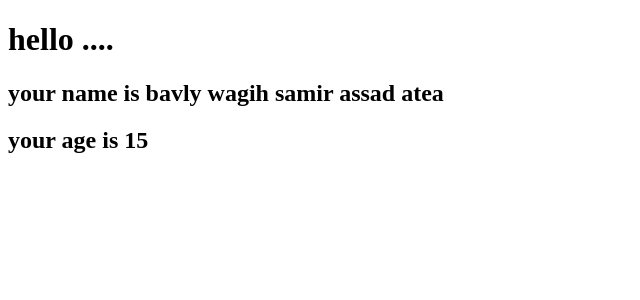
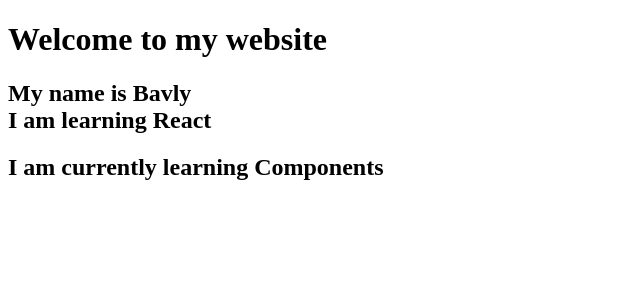
Before and after one commit to bavlywagih/react-learning-tasks, a Next.js app: page / in a window 1280 px wide. Shown: the top 300 px of the page, without its empty margins (0-640 px from the left). Built offline with nearby package versions, Linux system fonts and the light colour scheme.

Commit message:
Task 3 - Components

```diff
--- a/app/page.tsx
+++ b/app/page.tsx
@@ -1,37 +1,18 @@
 import Image from "next/image";
+import Header from "@/components/Header"
+import Profile from "@/components/Profile"
+import Content from "@/components/Content";
 
-type AgeParams = {
-  age : number;
-}
 
-function Age (props : AgeParams) {
-  return (
-    <>
-    <h2>your age is {props.age}</h2>
-    </>
-  )
-}
 
-type NameParams = {
-  name : string;
-}
-
-function Name(props : NameParams){
-  return (
-    <>
-    <h2>your name is {props.name}</h2>
-    </>
-  )
-}
 
 function Home() {
   return (
     <>
-    <div >
-      <h1>hello .... </h1>
-      <Name name="bavly wagih samir assad atea" />
-      <Age age={15} />
-    </div>
+    <Header />
+    <Profile />
+    <Content />
+
     </>
 
   );
--- /dev/null
+++ b/components/Content.tsx
@@ -0,0 +1,9 @@
+function Content() {
+    return (
+        <h2>
+            I am currently learning Components
+        </h2>
+    )
+}
+
+export default Content ;
--- /dev/null
+++ b/components/Header.tsx
@@ -0,0 +1,10 @@
+
+
+
+function Header () {
+    return (
+    <h1>Welcome to my website</h1>
+    )
+}
+
+export default Header ;
--- /dev/null
+++ b/components/Profile.tsx
@@ -0,0 +1,11 @@
+function Profile () {
+    return (
+        <h2>
+            My name is Bavly <br />
+            I am learning React
+        </h2>
+    )
+}
+
+
+export default Profile;
```
Also changed, not shown: components/footer.tsx (added, +9 -0 lines), 1 other file (tests, documents, lock files or other folders).
